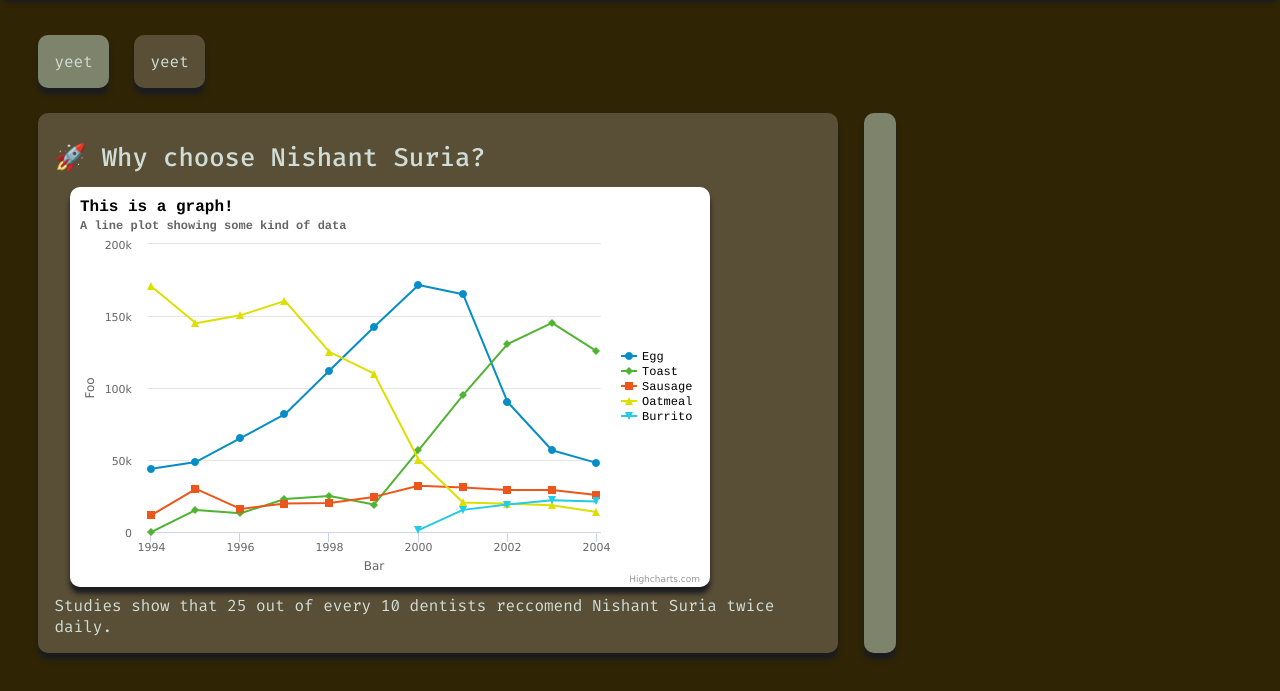
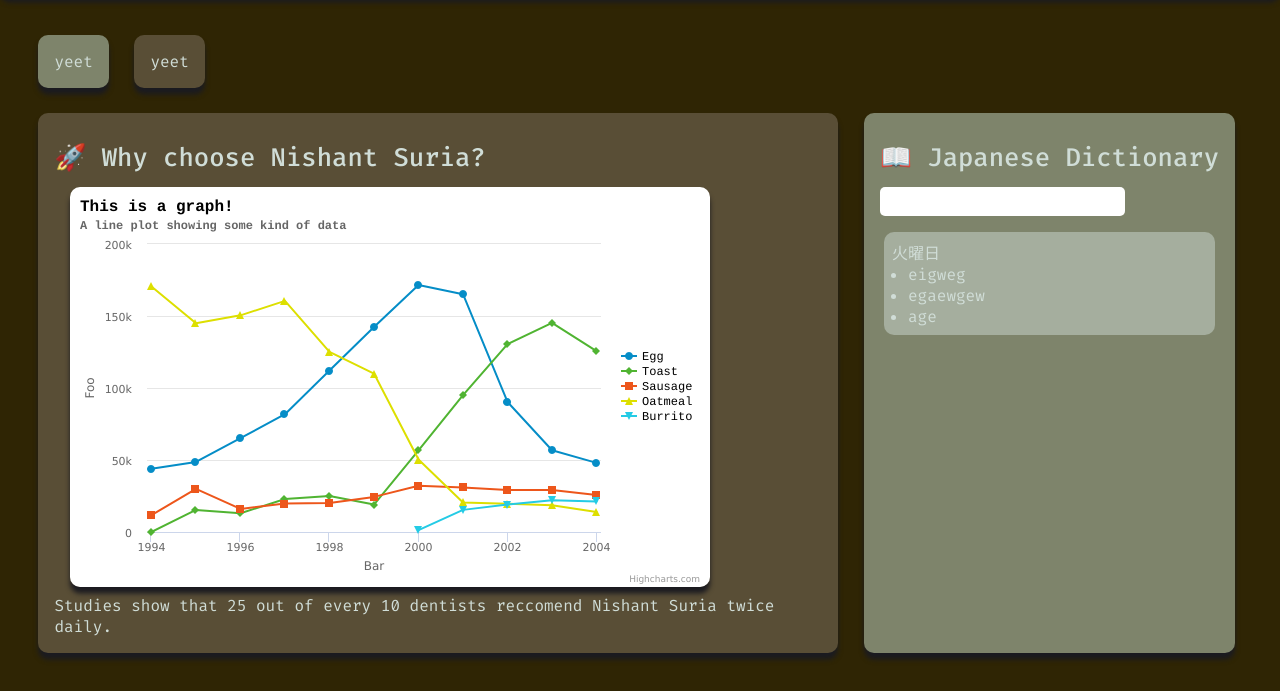
Before and after one commit to NSDawn/angular_js_testing, a website: page index.html in a window 1280 px wide. Shown: the part 122-813 px from the top of the page. Drawn offline with nearby package versions, Linux system fonts and the light colour scheme; a web font is replaced by a local one.

Commit message:
jisho thing start

```diff
--- a/content/css/main.css
+++ b/content/css/main.css
@@ -23,7 +23,7 @@
 body {
     background-color: var(--rgb--bg);
     color: var(--rgb--content);
-    font-family:  'Fira', 'Noto Emoji';
+    font-family: 'Fira', 'Noto Emoji';
     margin: 0;
     padding: 0;
 }
@@ -136,3 +136,22 @@ main {
     overflow: hidden;
     box-shadow: 0 0.5vw 5px var(--rgb--shadow);
 }
+
+.dict_input {
+    font-size: inherit;
+    font-family: inherit;
+    border: none;
+    padding: 0.25em;
+    border-radius: 5px;
+}
+
+.dict_viewport {
+    margin: 1em 0.25em;
+    background-color: var(--rgb--accent);
+    padding: 0.5em;
+    border-radius: 10px;
+}
+.dict_entry_list {
+    padding: 0;
+    margin: 0 1em;
+}
--- a/index.html
+++ b/index.html
@@ -8,6 +8,7 @@
     <script src="app/lib/angular.min.js"></script>
     <script src="https://code.highcharts.com/highcharts.js"></script>
     <script src="content/assets/graphs/examplegraph.js" defer></script>
+    <script src="content/assets/scripts/jisho.js" defer></script>
 
 </head>
 <body>
@@ -54,7 +55,18 @@
 
             <div class="card accent">
                 <h3 class="title">
+                    📖 Japanese Dictionary
                 </h3>
+                <input class="dict_input" type="text" />
+                <div class="dict_viewport">
+                    火曜日
+                    <ul class="dict_entry_list">
+                        <li>eigweg</li>
+                        <li>egaewgew</li>
+                        <li>age</li>
+                    </ul>
+
+                </div>
 
             </div>
         </div>
```
